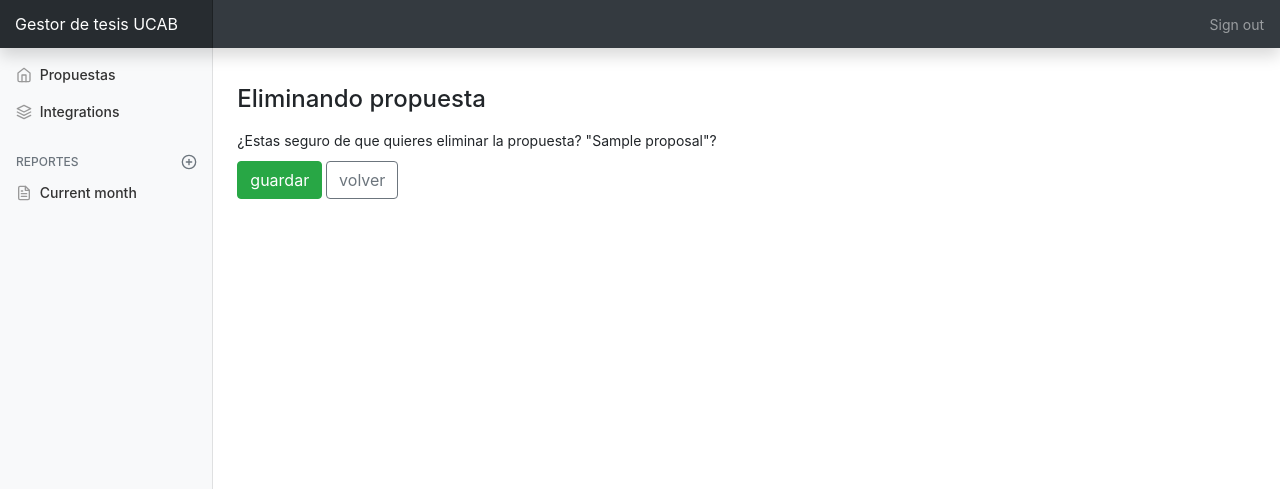
After one commit to cesarbonadio/gestor-TG, a Django app: page /proposals/1/delete/ in a window 1280 px wide. The commit adds this page. Shown: the top 489 px of the page. Run offline with Django 3.2, Linux system fonts and the light colour scheme; tables that the repository leaves empty hold one stand-in row (values such as "Sample post"); some libraries are stand-ins or nearby versions.

Commit message:
añadida eliminacion de propuesta

```diff
--- /dev/null
+++ b/managerApp/templates/managerApp/proposal/delete.html
@@ -0,0 +1,21 @@
+{% extends 'base.html' %}
+
+
+{% block content %}
+
+<form method="post">
+    {% csrf_token %}
+    <p>
+        <br>
+        <h4 class="mb-3">Eliminando propuesta</h4>
+        ¿Estas seguro de que quieres eliminar la propuesta? "{{ proposal }}"?
+        <div style="margin-bottom: 50px; margin-top:10px">
+            <button type="submit" class="btn btn-success">guardar</button>
+            <a href="{% url 'proposals:proposals_list' %}" class="btn btn-outline-secondary" role="button">
+                volver
+            </a>
+        </div>
+    </p>
+</form>
+
+{% endblock %}
--- a/managerApp/templates/managerApp/proposal/index.html
+++ b/managerApp/templates/managerApp/proposal/index.html
@@ -37,7 +37,10 @@
                 <td><a href="{% url 'proposals:proposals_details' p.id %}">{{ p.title }}</a></td>
                 <td>{{p.status}}</td>
                 <td>{{p.delivery_date}}</td>
-                <td><a href="{% url 'proposals:proposals_update' p.id %}">Actualizar</a></td>
+                <td>
+                    <a href="{% url 'proposals:proposals_update' p.id %}">Actualizar</a>
+                    <a href="{% url 'proposals:proposals_delete' p.id %}">Eliminar</a>
+                </td>
             </tr>
         {% endfor %}
                 </tbody>
--- a/managerApp/urls.py
+++ b/managerApp/urls.py
@@ -13,7 +13,8 @@ urlpatterns = [
         path('', proposal.IndexView.as_view(), name='proposals_list'),
         path('<int:pk>/', proposal.DetailView.as_view(), name='proposals_details'),
         path('create/', proposal.CreateProposalView.as_view(), name='proposals_create'),
-        path('<int:pk>/update/', proposal.UpdateProposalView.as_view(), name='proposals_update')
+        path('<int:pk>/update/', proposal.UpdateProposalView.as_view(), name='proposals_update'),
+        path('<int:pk>/delete/', proposal.DeleteProposalView.as_view(), name='proposals_delete')
     ], 'managerApp'), namespace='proposals')),
 
     # ex: /polls/
--- a/managerApp/views/proposal.py
+++ b/managerApp/views/proposal.py
@@ -3,6 +3,7 @@ from django.http import HttpResponse
 from django.template import loader
 from django.http import Http404
 from django.contrib import messages
+from django.urls import reverse_lazy
 
 #importando vistas genéricas
 #las vistas genéricas ayudan a ahorrar código
@@ -51,3 +52,9 @@ class UpdateProposalView(generic.UpdateView):
         proposal.save()
         messages.success(self.request, 'La propuesta fue actualizada satisfactoriamente')
         return redirect('proposals:proposals_list')
+
+
+class DeleteProposalView(generic.DeleteView):
+    model = Proposal
+    template_name = 'managerApp/proposal/delete.html'
+    success_url = reverse_lazy('proposals:proposals_list')
```
